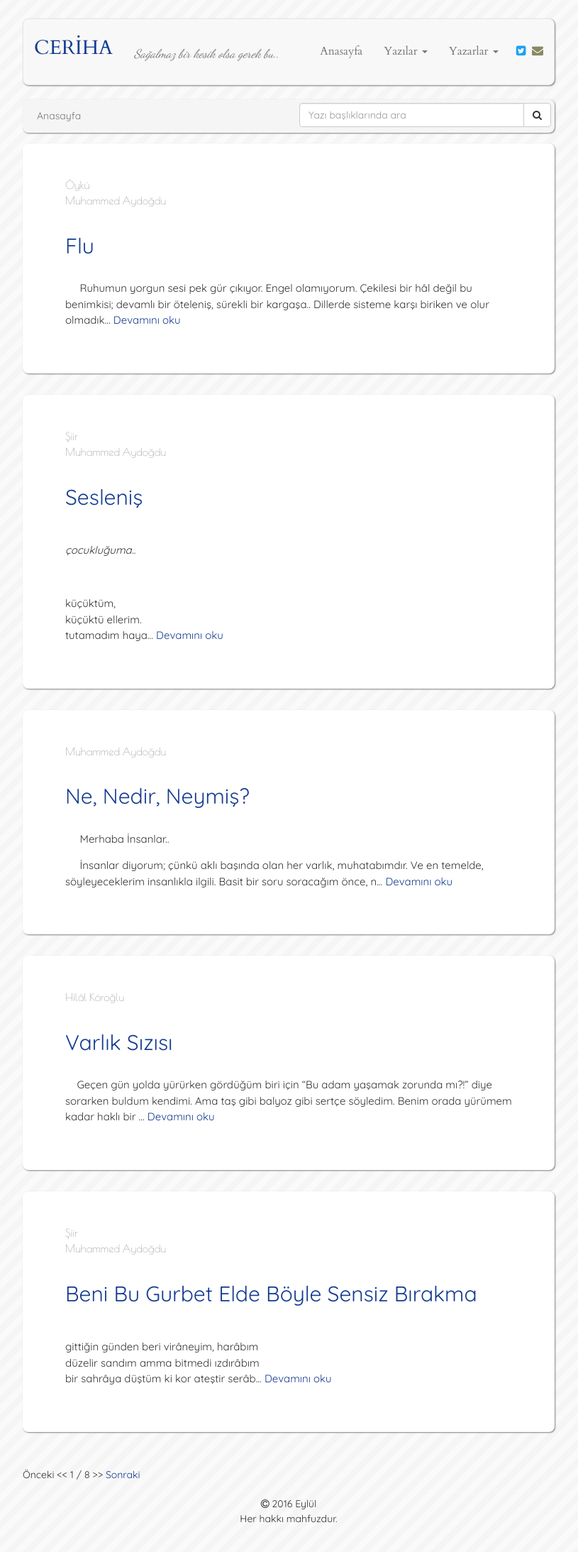
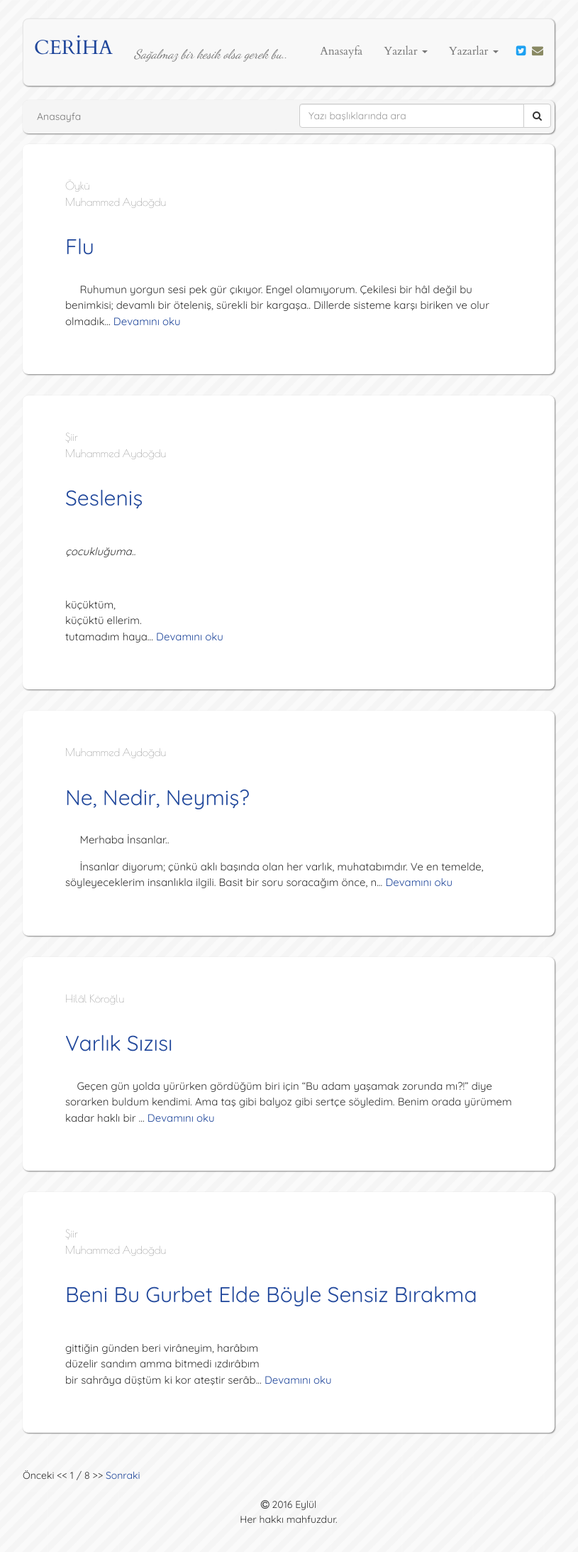
Before and after one commit to muhammedaydogdu/muhammedaydogdu.github.io, a Jekyll site: the page built from index.html, in a window 1280 px wide. Shown: the whole page at 71% size, without its empty margins (233-1048 px from the left). Built offline with Jekyll 4.4.1, drawn with Linux system fonts in a browser that asks for light colours; some web fonts are replaced; the list of posts is cut into pages by our own code.

Commit message:
Update style.css

```diff
--- a/css/style.css
+++ b/css/style.css
@@ -10,20 +10,20 @@
 }
 
 a {
-  color: #143C91;
+  color: #20479B;
 }
 
 a:hover {
-  color: #143C91;
+  color: #20479B;
 }
 
 a:focus {
-  color: #143C91;
+  color: #20479B;
   text-decoration: none;
 }
 
 h2 {
-  color: #143C91;
+  color: #20479B;
 }
 
 .container .navbar {
@@ -36,20 +36,20 @@
 }
 
 .navbar .navbar-brand {
-  color: #143C91;
+  color: #20479B;
   font-size: 28px;
 }
 
 .navbar .navbar-brand:hover {
-  color: #143C91;
+  color: #20479B;
 }
 
 .navbar .navbar-brand:focus {
-  color: #143C91;
+  color: #20479B;
 }
 
 .navbar .navbar-text {
-  font-size: 17px;
+  font-size: 18px;
   margin-top: 21px;
   margin-bottom: 15px;
   font-family: "Dancing Script", "Times New Roman", serif;
```
